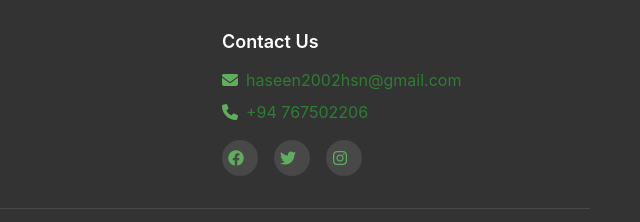
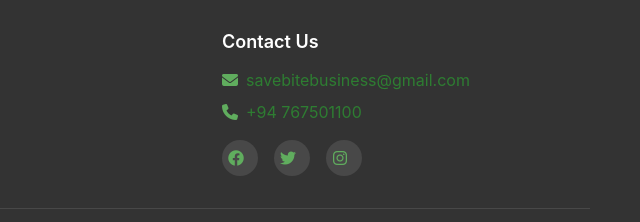
Before and after one commit to AhmedHaseen/SE4106-Web-Project, a plain HTML site: page Frontend/index.html in a window 1280 px wide. Shown: the part 1394-1616 px from the top of the page, 634-1274 px from the left. Drawn offline with Linux system fonts and the light colour scheme; a script that the page names is missing.

Commit message:
index.httml file edit

```diff
--- a/Frontend/index.html
+++ b/Frontend/index.html
@@ -165,10 +165,10 @@
             <p>
               <i class="fas fa-envelope"></i
               ><a href="mailto:haseen2002hsn@gmail.com"
-                >haseen2002hsn@gmail.com</a
+                >savebitebusiness@gmail.com</a
               >
             </p>
-            <p><i class="fas fa-phone"></i><a href="tel:+">+94 767502206</a></p>
+            <p><i class="fas fa-phone"></i><a href="tel:+">+94 767501100</a></p>
             <div class="social-links">
               <a href="#"><i class="fab fa-facebook"></i></a>
               <a href="#"><i class="fab fa-twitter"></i></a>
```
